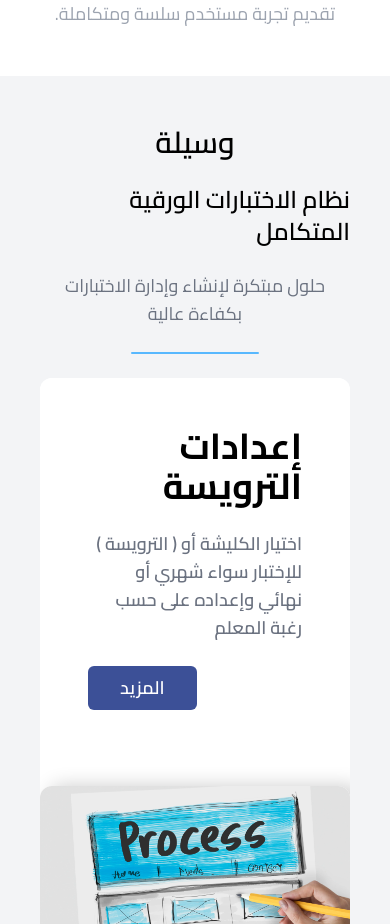
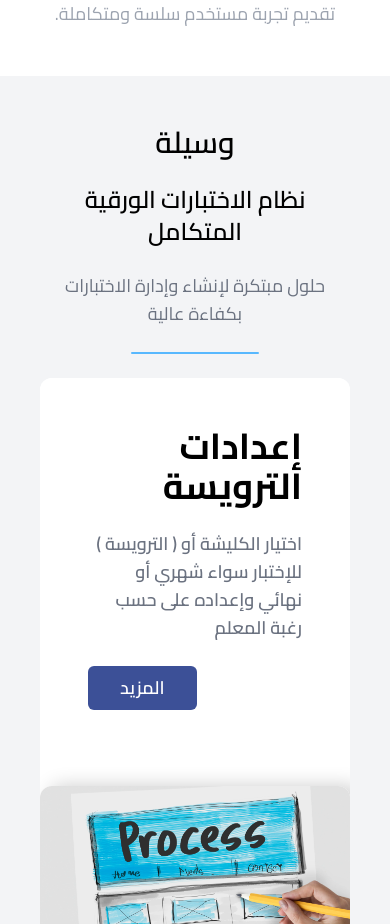
Before and after one commit to m1her/wsylh, a Next.js app: page / in a window 390 px wide. Shown: the part 2750-3674 px from the top of the page. Built offline with nearby package versions, Linux system fonts and the light colour scheme.

Commit message:
small fix

```diff
--- a/src/components/Footer/TextPopup/index.tsx
+++ b/src/components/Footer/TextPopup/index.tsx
@@ -28,7 +28,7 @@ export const TextPopup = ({
       </div>
       {isOpen && (
         <>
-          <div className="absolute w-[400px] flex flex-col gap-1 text-xs top-8 start-0 z-50 shadow-[0_0_7px_-1px_rgba(0,0,0,0.2)] p-4 bg-white border border-gray-500 rounded-lg">
+          <div className="absolute md:w-[400px] w-[300px] flex flex-col gap-1 text-xs top-8 start-0 z-50 shadow-[0_0_7px_-1px_rgba(0,0,0,0.2)] p-4 bg-white border border-gray-500 rounded-lg">
             {text.map((item, idx) => (
               <p key={idx}>{item}</p>
             ))}
--- a/src/components/ServicesSlider/index.tsx
+++ b/src/components/ServicesSlider/index.tsx
@@ -31,7 +31,7 @@ export const ServicesSlider = () => {
       id="SERVICES_SLIDER"
       className="w-full bg-gray-100 flex flex-col items-center gap-6 md:py-16 py-12 md:px-14 px-10"
     >
-      <div className="flex flex-col items-center gap-6">
+      <div className="flex flex-col items-center gap-6 text-center">
         <div className="md:text-4xl text-3xl font-semibold">وسيلة</div>
         <div className="md:text-3xl text-2xl font-semibold">
           نظام الاختبارات الورقية المتكامل
```
